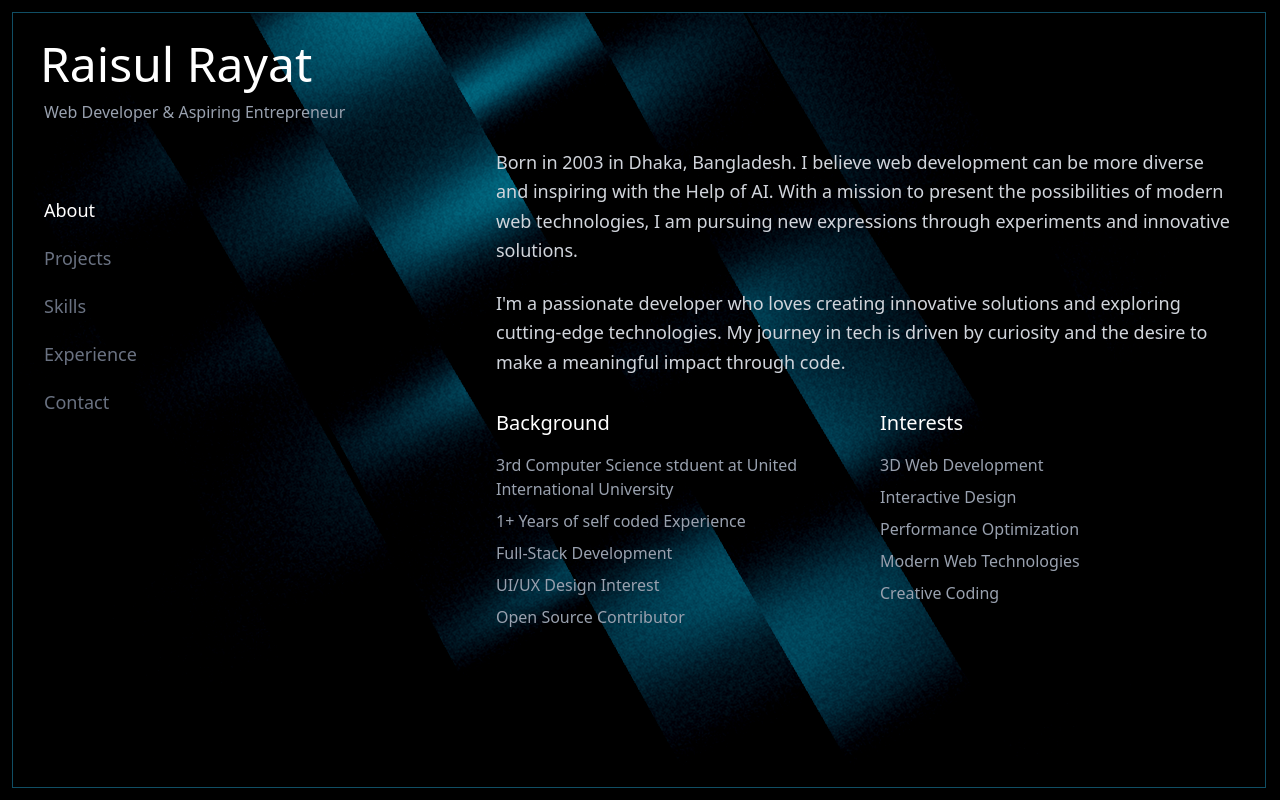
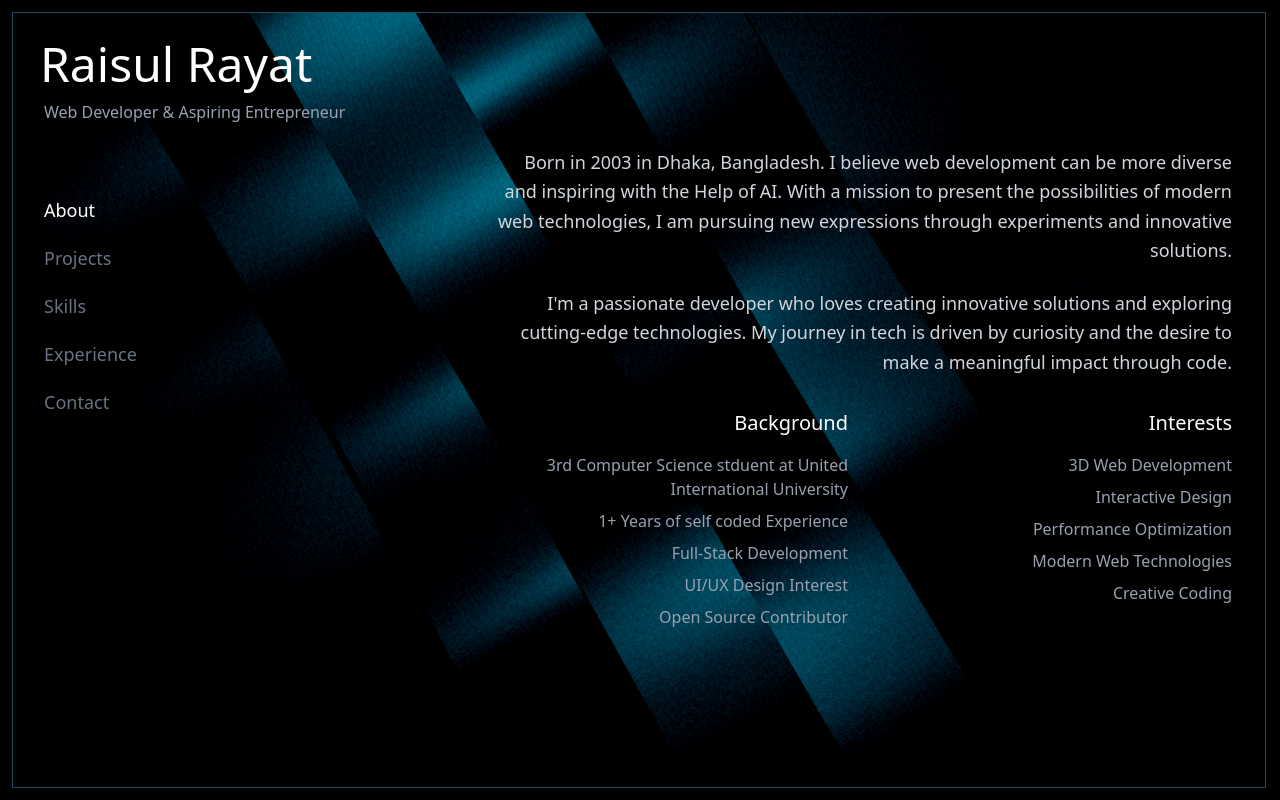
Before and after one commit to Rayat-7/raisulrayat, a Next.js app: page / in a window 1280 px wide. Built offline with nearby package versions, Linux system fonts and the light colour scheme.

Commit message:
feat: Align text to the right in the About section for improved readability

```diff
--- a/app/page.tsx
+++ b/app/page.tsx
@@ -109,12 +109,12 @@ const Page: React.FC = () => {
           <div className="space-y-8 mt-20">
             <div>
               <AnimatedText delay={0}>
-                <p className="text-gray-300 text-base md:text-lg leading-relaxed font-light mb-6">
+                <p className="text-gray-300 text-right text-base md:text-lg leading-relaxed font-light mb-6">
                   {aboutData.intro}
                 </p>
               </AnimatedText>
               <AnimatedText delay={200}>
-                <p className="text-gray-300 text-base md:text-lg leading-relaxed font-light">
+                <p className="text-gray-300 text-right text-base md:text-lg leading-relaxed font-light">
                   {aboutData.description}
                 </p>
               </AnimatedText>
@@ -123,9 +123,9 @@ const Page: React.FC = () => {
             <div className="grid md:grid-cols-2 gap-8">
               <div>
                 <AnimatedText delay={400}>
-                  <h3 className="text-white text-lg md:text-xl font-light mb-4">Background</h3>
+                  <h3 className="text-white text-right text-lg md:text-xl font-light mb-4">Background</h3>
                 </AnimatedText>
-                <ul className="space-y-2 text-gray-400 font-light text-sm md:text-base">
+                <ul className="space-y-2 text-right text-gray-400 font-light text-sm md:text-base">
                   {aboutData.background.map((item: string, index: number) => (
                     <AnimatedText key={index} delay={500 + index * 100}>
                       <li>{item}</li>
@@ -135,9 +135,9 @@ const Page: React.FC = () => {
               </div>
               <div>
                 <AnimatedText delay={400}>
-                  <h3 className="text-white text-lg md:text-xl font-light mb-4">Interests</h3>
+                  <h3 className="text-white text-right text-lg md:text-xl font-light mb-4">Interests</h3>
                 </AnimatedText>
-                <ul className="space-y-2 text-gray-400 font-light text-sm md:text-base">
+                <ul className="space-y-2 text-right text-gray-400 font-light text-sm md:text-base">
                   {aboutData.interests.map((item: string, index: number) => (
                     <AnimatedText key={index} delay={500 + index * 100}>
                       <li>{item}</li>
```
